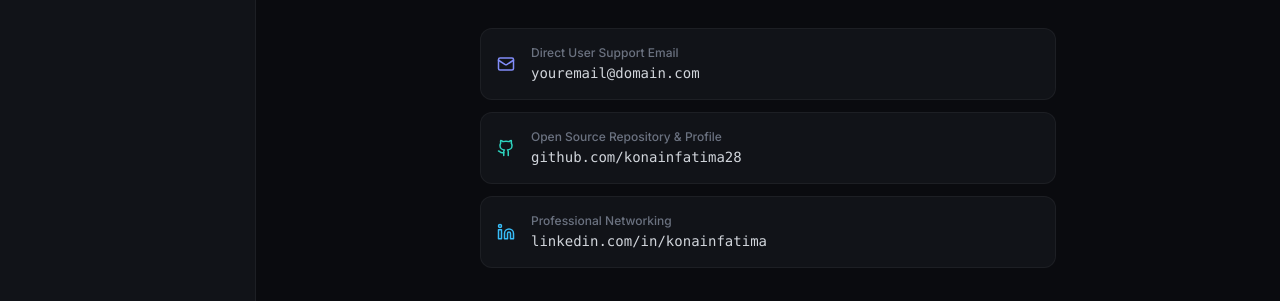
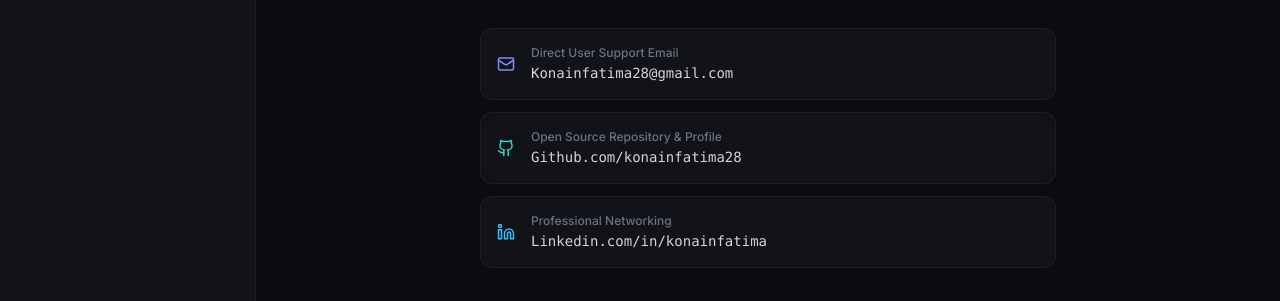
Before and after one commit to konainfatima28/CleanFlow-AI, a React (Vite) app in the folder frontend/: page /contact in a window 1280 px wide. Shown: the part 339-640 px from the top of the page. Built offline with nearby package versions, Linux system fonts and the light colour scheme.

Commit message:
Update ContactUs.tsx

```diff
--- a/frontend/src/pages/ContactUs.tsx
+++ b/frontend/src/pages/ContactUs.tsx
@@ -53,7 +53,7 @@ export const ContactUs: React.FC<LegalProps> = ({ onBack }) => {
               <Mail size={18} className="text-indigo-400 group-hover:scale-110 transition-transform" />
               <div className="text-left">
                 <p className="text-xs text-gray-500 font-medium">Direct User Support Email</p>
-                <p className="text-sm font-mono mt-0.5">youremail@domain.com</p>
+                <p className="text-sm font-mono mt-0.5">Konainfatima28@gmail.com</p>
               </div>
             </a>
 
@@ -67,7 +67,7 @@ export const ContactUs: React.FC<LegalProps> = ({ onBack }) => {
               <Github size={18} className="text-teal-400 group-hover:scale-110 transition-transform" />
               <div className="text-left">
                 <p className="text-xs text-gray-500 font-medium">Open Source Repository & Profile</p>
-                <p className="text-sm font-mono mt-0.5">github.com/konainfatima28</p>
+                <p className="text-sm font-mono mt-0.5">Github.com/konainfatima28</p>
               </div>
             </a>
 
@@ -81,7 +81,7 @@ export const ContactUs: React.FC<LegalProps> = ({ onBack }) => {
               <Linkedin size={18} className="text-sky-400 group-hover:scale-110 transition-transform" />
               <div className="text-left">
                 <p className="text-xs text-gray-500 font-medium">Professional Networking</p>
-                <p className="text-sm font-mono mt-0.5">linkedin.com/in/konainfatima</p>
+                <p className="text-sm font-mono mt-0.5">Linkedin.com/in/konainfatima</p>
               </div>
             </a>
           </div>
```
